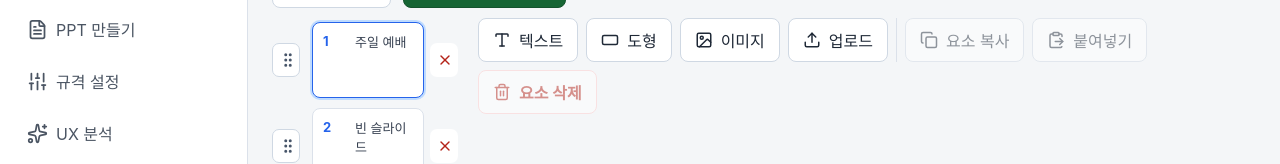
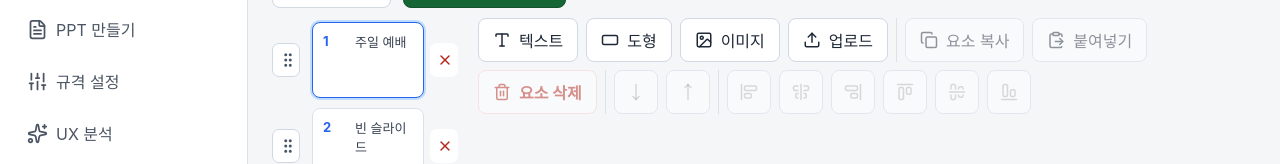
Before and after one commit to iamgeum/worship-ppt-builder, a React (Vite) app: page / in a window 1280 px wide. Shown: the part 127-291 px from the top of the page. Built offline with nearby package versions, Linux system fonts and the light colour scheme.

Commit message:
Add layer controls and alignment snapping

```diff
--- a/src/agents/04_editor/EditorAgent.jsx
+++ b/src/agents/04_editor/EditorAgent.jsx
@@ -1,10 +1,18 @@
 import {
+  AlignCenterHorizontal,
+  AlignCenterVertical,
+  AlignEndHorizontal,
+  AlignEndVertical,
+  AlignStartHorizontal,
+  AlignStartVertical,
   ClipboardPaste,
   Copy,
   Download,
   GripVertical,
   Image,
   ListChecks,
+  MoveDown,
+  MoveUp,
   Plus,
   RectangleHorizontal,
   RotateCcw,
@@ -26,6 +34,35 @@ const presetClass = {
   warm: 'preset-warm',
 };
 
+function clampElementBounds(element) {
+  return {
+    ...element,
+    x: Math.max(0, Math.min(100 - element.w, element.x)),
+    y: Math.max(0, Math.min(100 - element.h, element.y)),
+  };
+}
+
+function getSnapValue(value, guides, threshold = 1.4) {
+  const matchedGuide = guides.find((guide) => Math.abs(value - guide) <= threshold);
+  return matchedGuide ?? value;
+}
+
+function getSnappedPosition(element, elements, nextX, nextY) {
+  const otherElements = elements.filter((item) => item.id !== element.id);
+  const xGuides = [0, 50, 100 - element.w];
+  const yGuides = [0, 50, 100 - element.h];
+
+  otherElements.forEach((item) => {
+    xGuides.push(item.x, item.x + item.w / 2 - element.w / 2, item.x + item.w - element.w);
+    yGuides.push(item.y, item.y + item.h / 2 - element.h / 2, item.y + item.h - element.h);
+  });
+
+  return {
+    x: Math.max(0, Math.min(100 - element.w, getSnapValue(nextX, xGuides))),
+    y: Math.max(0, Math.min(100 - element.h, getSnapValue(nextY, yGuides))),
+  };
+}
+
 export default function EditorAgent({ title = 'PPT 만들기', onAddLyrics, onAddScripture }) {
   const { slides, currentSlideIndex, slideFormat, stylePreset, autoSavedAt, updateState, undo, canUndo, setToast } =
     useWorship();
@@ -40,6 +77,7 @@ export default function EditorAgent({ title = 'PPT 만들기', onAddLyrics, onAd
   const imageUploadRef = useRef(null);
   const currentSlide = slides[currentSlideIndex] || slides[0];
   const selectedElement = currentSlide?.elements.find((element) => element.id === selectedId);
+  const selectedElementIndex = currentSlide?.elements.findIndex((element) => element.id === selectedId) ?? -1;
 
   useEffect(() => {
     const onKeyDown = (event) => {
@@ -77,6 +115,16 @@ export default function EditorAgent({ title = 'PPT 만들기', onAddLyrics, onAd
           ArrowDown: [0, step],
         }[event.key];
         moveSelectedElement(movement[0], movement[1]);
+        return;
+      }
+      if ((event.ctrlKey || event.metaKey) && event.key === ']' && selectedElement) {
+        event.preventDefault();
+        changeLayerOrder('forward');
+        return;
+      }
+      if ((event.ctrlKey || event.metaKey) && event.key === '[' && selectedElement) {
+        event.preventDefault();
+        changeLayerOrder('backward');
       }
     };
     window.addEventListener('keydown', onKeyDown);
@@ -208,6 +256,51 @@ export default function EditorAgent({ title = 'PPT 만들기', onAddLyrics, onAd
           : slide,
       ),
     }));
+  };
+
+  const changeLayerOrder = (direction) => {
+    if (!selectedId) return;
+    updateState((state) => ({
+      ...state,
+      slides: state.slides.map((slide, index) => {
+        if (index !== state.currentSlideIndex) return slide;
+        const currentIndex = slide.elements.findIndex((element) => element.id === selectedId);
+        if (currentIndex < 0) return slide;
+        const targetIndex = direction === 'forward' ? currentIndex + 1 : currentIndex - 1;
+        if (targetIndex < 0 || targetIndex >= slide.elements.length) return slide;
+        const nextElements = [...slide.elements];
+        const [moving] = nextElements.splice(currentIndex, 1);
+        nextElements.splice(targetIndex, 0, moving);
+        return { ...slide, elements: nextElements };
+      }),
+    }));
+    setToast(direction === 'forward' ? '앞으로 보냈습니다' : '뒤로 보냈습니다');
+  };
+
+  const alignSelectedElement = (alignment) => {
+    if (!selectedId) return;
+    updateState((state) => ({
+      ...state,
+      slides: state.slides.map((slide, index) =>
+        index === state.currentSlideIndex
+          ? {
+              ...slide,
+              elements: slide.elements.map((element) => {
+                if (element.id !== selectedId) return element;
+                const aligned = { ...element };
+                if (alignment === 'left') aligned.x = 0;
+                if (alignment === 'centerX') aligned.x = (100 - element.w) / 2;
+                if (alignment === 'right') aligned.x = 100 - element.w;
+                if (alignment === 'top') aligned.y = 0;
+                if (alignment === 'centerY') aligned.y = (100 - element.h) / 2;
+                if (alignment === 'bottom') aligned.y = 100 - element.h;
+                return clampElementBounds(aligned);
+              }),
+            }
+          : slide,
+      ),
+    }));
+    setToast('정렬했습니다');
   };
 
   const addSlide = () => {
@@ -397,6 +490,88 @@ export default function EditorAgent({ title = 'PPT 만들기', onAddLyrics, onAd
             >
               <Trash2 size={18} /> 요소 삭제
             </button>
+            <span className="toolbar-divider" />
+            <button
+              className="icon-button"
+              type="button"
+              onClick={() => changeLayerOrder('backward')}
+              disabled={!selectedElement || selectedElementIndex <= 0}
+              aria-label="뒤로 보내기"
+              title="뒤로 보내기"
+            >
+              <MoveDown size={18} />
+            </button>
+            <button
+              className="icon-button"
+              type="button"
+              onClick={() => changeLayerOrder('forward')}
+              disabled={!selectedElement || selectedElementIndex >= currentSlide.elements.length - 1}
+              aria-label="앞으로 보내기"
+              title="앞으로 보내기"
+            >
+              <MoveUp size={18} />
+            </button>
+            <span className="toolbar-divider" />
+            <button
+              className="icon-button"
+              type="button"
+              onClick={() => alignSelectedElement('left')}
+              disabled={!selectedElement}
+              aria-label="왼쪽 정렬"
+              title="왼쪽 정렬"
+            >
+              <AlignStartVertical size={18} />
+            </button>
+            <button
+              className="icon-button"
+              type="button"
+              onClick={() => alignSelectedElement('centerX')}
+              disabled={!selectedElement}
+              aria-label="가운데 정렬"
+              title="가운데 정렬"
+            >
+              <AlignCenterVertical size={18} />
+            </button>
+            <button
+              className="icon-button"
+              type="button"
+              onClick={() => alignSelectedElement('right')}
+              disabled={!selectedElement}
+              aria-label="오른쪽 정렬"
+              title="오른쪽 정렬"
+            >
+              <AlignEndVertical size={18} />
+            </button>
+            <button
+              className="icon-button"
+              type="button"
+              onClick={() => alignSelectedElement('top')}
+              disabled={!selectedElement}
+              aria-label="위쪽 정렬"
+              title="위쪽 정렬"
+            >
+              <AlignStartHorizontal size={18} />
+            </button>
+            <button
+              className="icon-button"
+              type="button"
+              onClick={() => alignSelectedElement('centerY')}
+              disabled={!selectedElement}
+              aria-label="중앙 정렬"
+              title="중앙 정렬"
+            >
+              <AlignCenterHorizontal size={18} />
+            </button>
+            <button
+              className="icon-button"
+              type="button"
+              onClick={() => alignSelectedElement('bottom')}
+              disabled={!selectedElement}
+              aria-label="아래쪽 정렬"
+              title="아래쪽 정렬"
+            >
+              <AlignEndHorizontal size={18} />
+            </button>
             <input
               ref={imageUploadRef}
               className="hidden-file-input"
@@ -421,6 +596,7 @@ export default function EditorAgent({ title = 'PPT 만들기', onAddLyrics, onAd
                 <SlideElement
                   key={element.id}
                   element={element}
+                  siblingElements={currentSlide.elements}
                   selected={selectedId === element.id}
                   onSelect={() => setSelectedId(element.id)}
                   onUpdate={(patch) => updateElement(element.id, patch)}
@@ -481,7 +657,7 @@ export default function EditorAgent({ title = 'PPT 만들기', onAddLyrics, onAd
   );
 }
 
-function SlideElement({ element, selected, onSelect, onUpdate }) {
+function SlideElement({ element, siblingElements, selected, onSelect, onUpdate }) {
   const [moving, setMoving] = useState(null);
   const [resizing, setResizing] = useState(null);
   const [editingInnerText, setEditingInnerText] = useState(false);
@@ -533,9 +709,7 @@ function SlideElement({ element, selected, onSelect, onUpdate }) {
     const parent = event.currentTarget.parentElement.getBoundingClientRect();
     const nextX = ((event.clientX - parent.left - moving.offsetX) / parent.width) * 100;
     const nextY = ((event.clientY - parent.top - moving.offsetY) / parent.height) * 100;
-    const snappedX = Math.abs(nextX - 50) < 2 ? 50 : Math.max(0, Math.min(92, nextX));
-    const snappedY = Math.abs(nextY - 50) < 2 ? 50 : Math.max(0, Math.min(88, nextY));
-    onUpdate({ x: snappedX, y: snappedY });
+    onUpdate(getSnappedPosition(element, siblingElements, nextX, nextY));
   };
 
   return (
```
Also changed, not shown: 1 other file (tests, documents, lock files or other folders).
